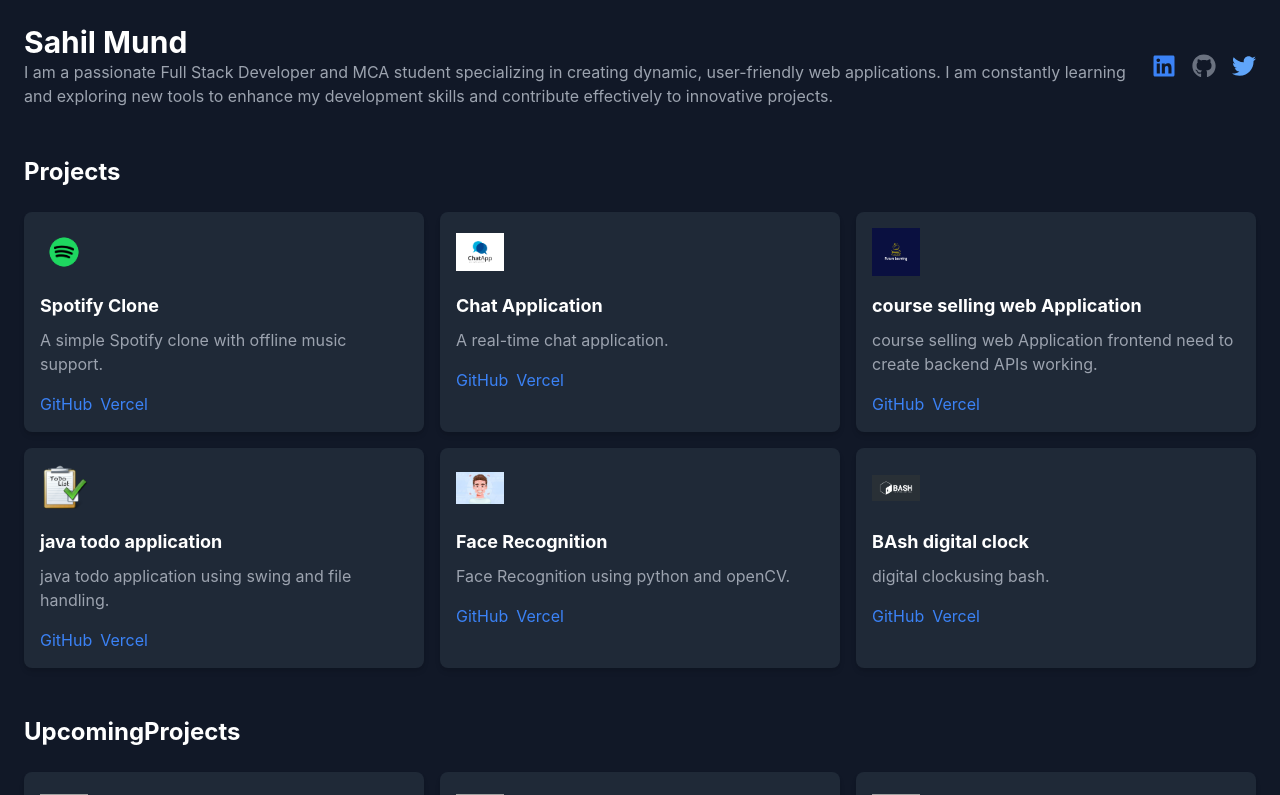
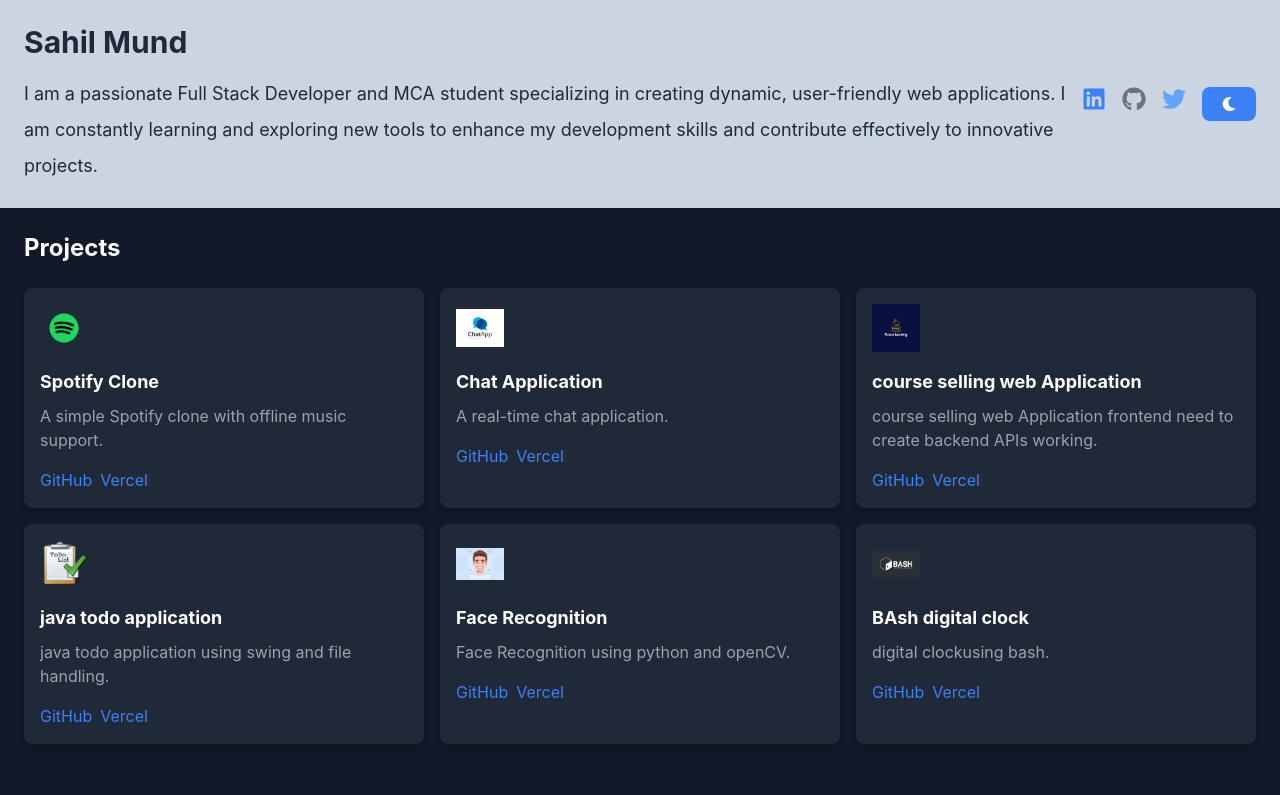
Before and after one commit to sahil-009/portofolio-ME, a React (Vite) app: page / in a window 1280 px wide. Shown: the top 795 px of the page. Built offline with nearby package versions, Linux system fonts and the light colour scheme; grey boxes are pictures that could not be loaded.

Commit message:
updated header

```diff
--- a/src/components/Header.jsx
+++ b/src/components/Header.jsx
@@ -1,26 +1,29 @@
+import { useState } from 'react';
+import { FaLinkedin, FaGithub, FaTwitter, FaMoon, FaSun } from 'react-icons/fa';
 
-import { FaLinkedin, FaGithub, FaTwitter } from "react-icons/fa"; // Import the required icons
+const Header = () => {
+  const [isDarkTheme, setIsDarkTheme] = useState(false);
 
-const Header = () => (
-  <header className="p-6 bg-gray-900 text-white flex justify-between items-center">
-    <div>
-      <h1 className="text-3xl font-bold">Sahil Mund</h1>
-      <p className="text-gray-400">I am a passionate Full Stack Developer and MCA student specializing in creating
-        dynamic,
-         user-friendly web applications.
-        I am constantly learning and exploring
-         new tools to enhance my development
-           skills and contribute effectively to innovative
-            projects.</p>
+  const toggleTheme = () => {
+    setIsDarkTheme(!isDarkTheme);
+  };
+
+  return (
+    <header className={`p-6 ${isDarkTheme ? 'bg-gray-800 text-white' : 'bg-slate-300 text-gray-800'} flex justify-between items-center`}>
+      <div className="flex flex-col space-y-4">
+        <h1 className="text-3xl font-bold">{isDarkTheme ? 'Sahil Mund' : 'Sahil Mund'}</h1>
+        <p className="text-lg leading-loose">
+          I am a passionate Full Stack Developer and MCA student specializing in creating dynamic, user-friendly web applications. I am constantly learning and exploring new tools to enhance my development skills and contribute effectively to innovative projects.
+        </p>
       </div>
 
       {/* Social Links */}
-    <div className="flex space-x-4">
+      <div className="flex space-x-4 mt-4 md:mt-0">
         <a
           href="https://www.linkedin.com/in/sahil-mund/"
           target="_blank"
           rel="noopener noreferrer"
-        className="text-blue-500 hover:text-blue-300"
+          className={`text-blue-500 hover:text-blue-300 transition duration-300 ${isDarkTheme ? 'text-blue-400 hover:text-blue-200' : ''}`}
         >
           <FaLinkedin size={24} />
         </a>
@@ -28,7 +31,7 @@
           href="https://github.com/sahil-009"
           target="_blank"
           rel="noopener noreferrer"
-        className="text-gray-500 hover:text-gray-300"
+          className={`text-gray-500 hover:text-gray-300 transition duration-300 ${isDarkTheme ? 'text-gray-400 hover:text-gray-200' : ''}`}
         >
           <FaGithub size={24} />
         </a>
@@ -36,12 +39,16 @@
           href="https://x.com/sahilmund440504"
           target="_blank"
           rel="noopener noreferrer"
-        className="text-blue-400 hover:text-blue-200"
+          className={`text-blue-400 hover:text-blue-200 transition duration-300 ${isDarkTheme ? 'text-blue-400 hover:text-blue-200' : ''}`}
         >
           <FaTwitter size={24} />
         </a>
+        <button onClick={toggleTheme} className="text-white bg-blue-500 hover:bg-blue-700 focus:ring-4 focus:outline-none font-medium rounded-lg text-sm px-5 py-2.5 text-center dark:bg-blue-600 dark:hover:bg-blue-700 dark:focus:ring-blue-800">
+          {isDarkTheme ? <FaSun /> : <FaMoon />}
+        </button>
       </div>
     </header>
   );
+};
 
 export default Header;
--- a/src/index.css
+++ b/src/index.css
@@ -2,20 +2,53 @@
 @tailwind components;
 @tailwind utilities;
 
-
-
-
-@import url('https://fonts.googleapis.com/css2?family=Inter:wght@400;600;700&display=swap');
-
+/* Global Styles */
 body {
   font-family: 'Inter', sans-serif;
-  background-color: #111827; /* Dark background */
-  color: #f9fafb; /* Light text */
-  margin: 0;
-  padding: 0;
+  background-color: #F2F2F2; /* Light gray background */
+  color: #333; /* Dark text color */
 }
 
-a {
+/* Header Styles */
+header {
+  background-color: #001F3F; /* Navy blue header */
+  color: #fff;
+}
+
+/* Footer Styles */
+footer {
+  background-color: #001F3F;
+  color: #fff;
+  padding: 2rem 0;
+}
+
+/* Custom Styles */
+.hero {
+  background-image: url('/path/to/your/hero-image.jpg'); /* Replace with your image path */
+  background-size: cover;
+  background-position: center;
+  height: 500px; /* Adjust height as needed */
+  display: flex;
+  flex-direction: column;
+  justify-content: center;
+  align-items: center;
+  text-align: center;
+}
+
+.hero h1 {
+  font-size: 3rem;
+  margin-bottom: 1rem;
+}
+
+.hero p {
+  font-size: 1.2rem;
+  margin-bottom: 2rem;
+}
+
+.button {
+  background-color: #F7931A; /* Orange button */
+  color: #fff;
+  padding: 1rem 2rem;
+  border-radius: 5px;
   text-decoration: none;
-  color: inherit;
 }
```
Lines whose indentation alone changed are shown as unchanged.
